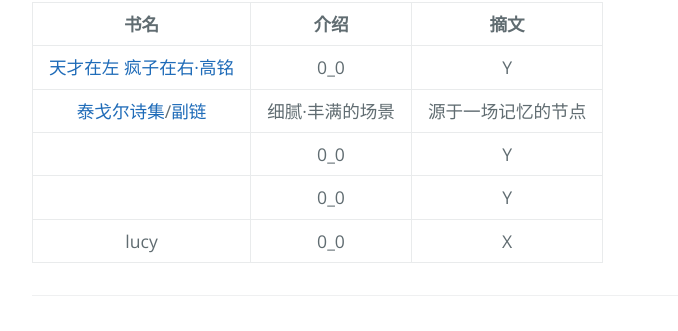
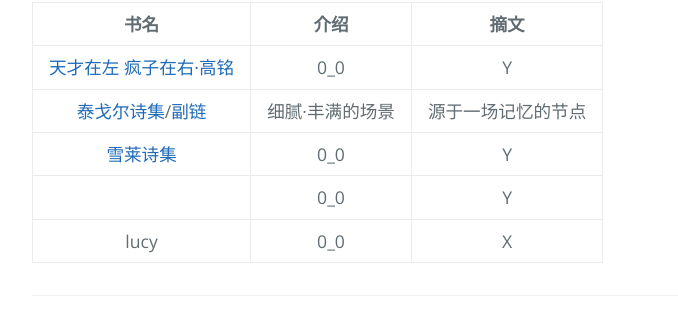
Before and after one commit to AmbroseRen/test, a Jekyll site: the page built from Library/Literary.md, in a window 1280 px wide. Shown: the part 99-430 px from the top of the page, without its empty margins (192-870 px from the left). Built offline with Jekyll 4.4.1, drawn with Linux system fonts in a browser that asks for light colours; our own code applies the rules of GitHub Pages for plain Markdown files; the repository's description, which GitHub fills in, is left out.

Commit message:
Update Literary.md

```diff
--- a/Library/Literary.md
+++ b/Library/Literary.md
@@ -4,6 +4,6 @@
 |:---:|:---:|:---:|
 | [天才在左 疯子在右·高铭](https://www.cbxs.net/jishi/91/) | 0_0 | Y |
 | [泰戈尔诗集](http://www.saohua.com/shuku/Tagore/)/[副链](https://www.xstt5.com/writer/618/) | 细腻·丰满的场景 | 源于一场记忆的节点 |
-| []() | 0_0 | Y |
+| [雪莱诗集](http://book.sbkk8.com/waiguo/xuelaishixuan/) | 0_0 | Y |
 | []() | 0_0 | Y |
 | lucy | 0_0 | X |
```
